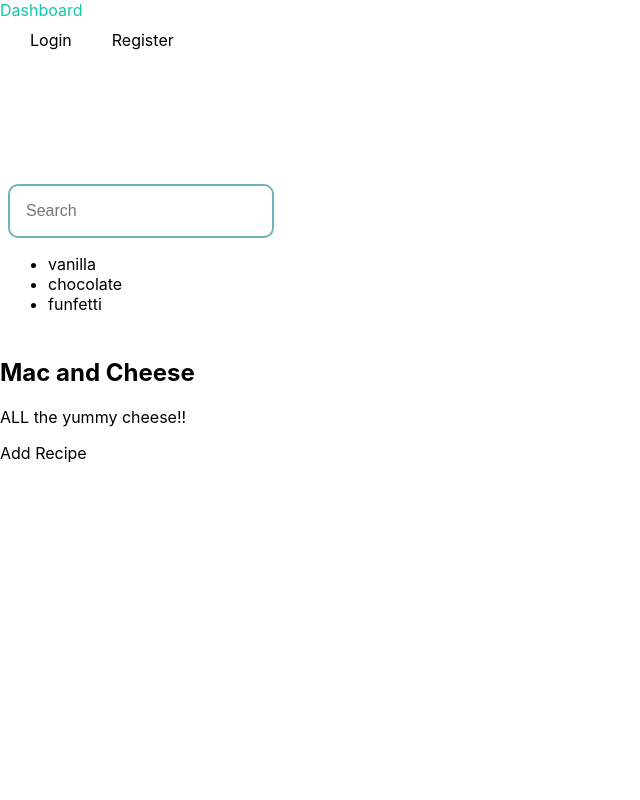
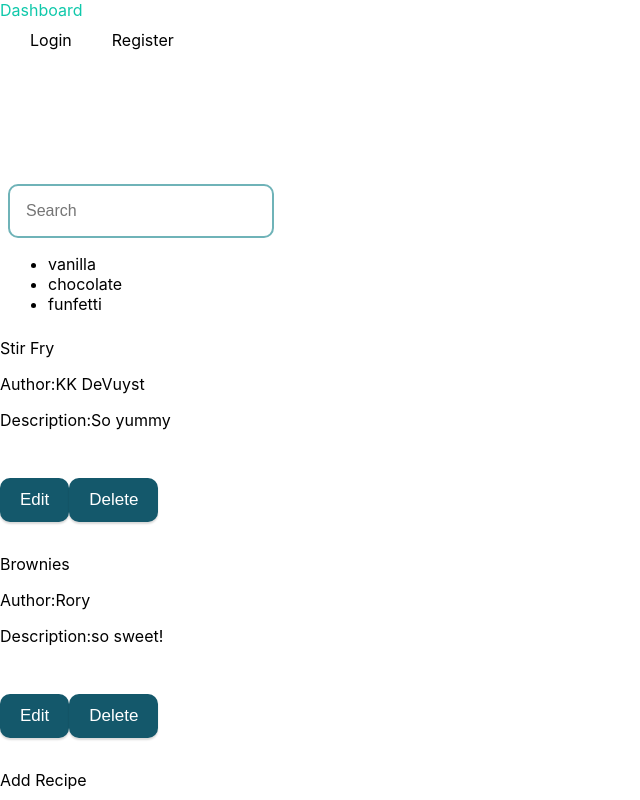
Before and after one commit to BW-WEBPT15-SecretFamilyRecipesCookbook5/frontend, a React (Create React App) app: page /dashboard in a window 1280 px wide. Shown: the whole page, without its empty margins (0-640 px from the left). Built offline with nearby package versions, Linux system fonts and the light colour scheme.

Commit message:
added dummy data to dashboard

```diff
--- a/package.json
+++ b/package.json
@@ -15,6 +15,7 @@
     "react-redux": "^7.2.0",
     "react-router-dom": "^5.1.2",
     "react-scripts": "3.4.0",
+    "reactstrap":"8.4.1",
     "redux": "^4.0.5",
     "redux-thunk": "^2.3.0",
     "thunk": "^0.0.1",
--- a/src/components/Dashboard.js
+++ b/src/components/Dashboard.js
@@ -5,19 +5,71 @@ import { withFormik, Form, Field } from "formik";
 import SearchBar from "./SearchBar"
 import {Route, Link} from 'react-router-dom';
 import AddRecipe from "./AddRecipe"
+import { Card, CardHeader, CardBody, CardSubtitle, CardText } from "reactstrap";
 
-function Dashboard() {
+const Dashboard = props => {
+
+    //for when api is ready
+    const [recipes, setRecipes] = useState ([])
+
+    useEffect(() => {
+      // 2 TODO: Add API Request here - must run in `useEffect`
+      //  Important: verify the 2nd `useEffect` parameter: the dependancies array!
+      const getRecipes = () => {
+        return [
+            {
+                title: "Stir Fry",
+                author: "KK DeVuyst",
+                description: "So yummy",
+                ingredients: "",
+                directions: "",
+                category: "",
+                notes: ""
+            },
+            {
+                title: "Brownies",
+                author: "Rory",
+                description: "so sweet!",
+                ingredients: "",
+                directions: "",
+                category: "",
+                notes: ""
+            }
+        ];
+        // axios
+        //   .get('')
+        //   .then(response => {
+        //     // NEED TO PASS AN ARRAY AND NOT AN OBJECT
+        //     setRecipes(response.data.results);
+        //   })
+        //   .catch(error => {
+        //     console.error('Server Error', error);
+        //   });
+        }
+        // getRecipes();
+        setRecipes(getRecipes);
+    }, []);
+
+    console.log(recipes);
     return (
         <div><SearchBar/>
         <div className= "Dashboard">
-            <div className="recipe-card">
-                <h2>Mac and Cheese</h2>
-                <p>ALL the yummy cheese!!</p>
-            </div>
+            {recipes.map(recipe => (
+                <Card>
+                <CardBody>
+                  <CardHeader>{recipe.title}</CardHeader>
+                    <CardText>Author:{recipe.author}</CardText>
+                    <CardText>Description:{recipe.description}</CardText>
+                    <button>Edit</button>
+                    <button>Delete</button>
+                </CardBody>
+              </Card>
+            ))}
         </div>
         <Link to='/addrecipe'>Add Recipe</Link>
         </div>
     );
+
 }
 
 export default Dashboard;
```
Also changed, not shown: src/recipe-context.js (added, +28 -0 lines), 1 other file (tests, documents, lock files or other folders).
